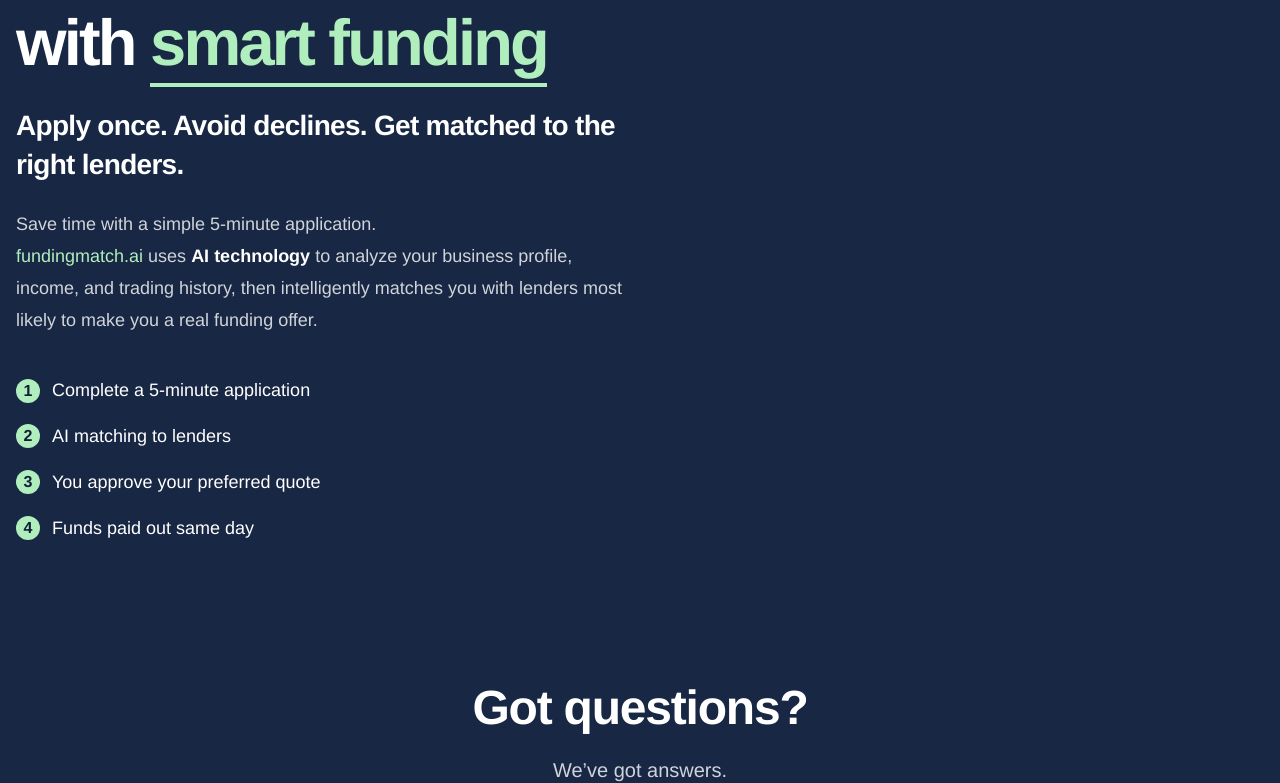
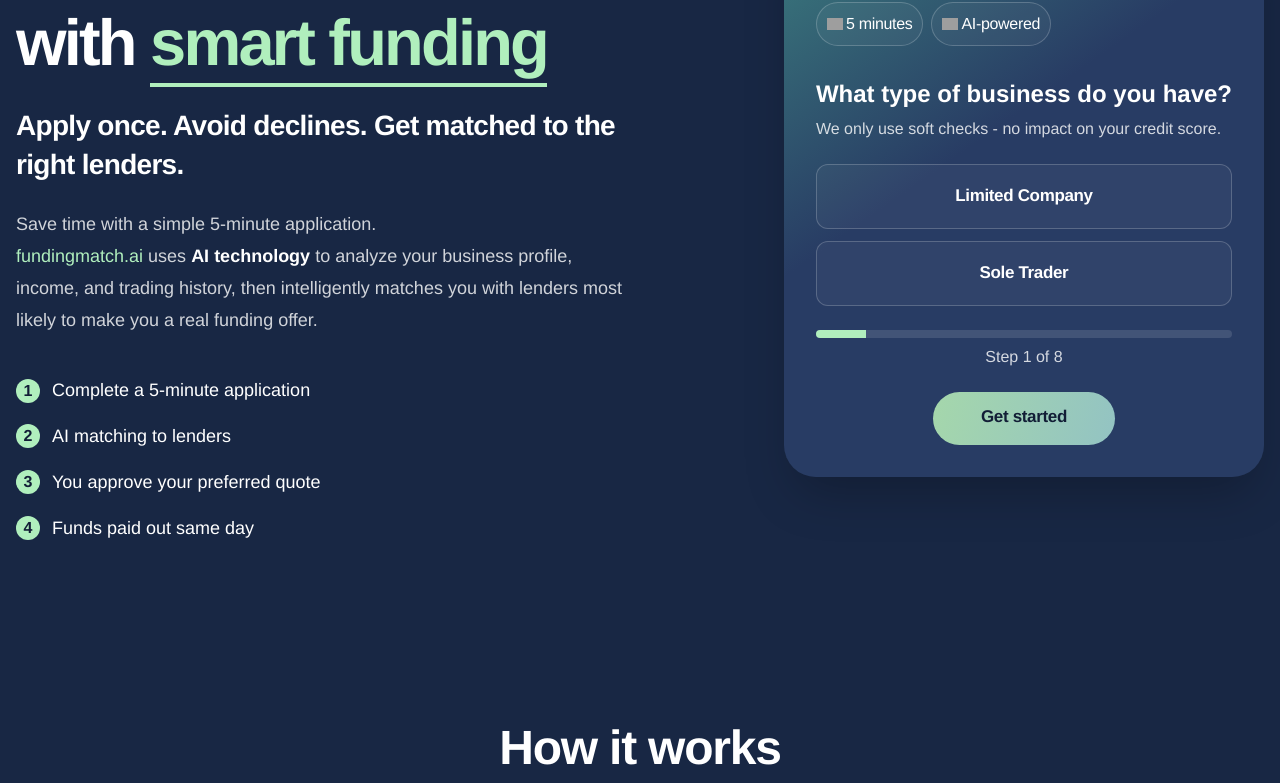
Before and after one commit to HimanshuJ16/fundingmatch, a Next.js app: page / in a window 1280 px wide. Shown: the part 278-1061 px from the top of the page. Built offline with nearby package versions, Linux system fonts and the light colour scheme; grey boxes are pictures that could not be loaded; a web font is replaced by a local one.

Commit message:
first commit

```diff
--- a/src/app/page.tsx
+++ b/src/app/page.tsx
@@ -9,7 +9,7 @@ export default function Home() {
   return (
     <>
       <HeroSection />
-      {/* <HowItWorksSection /> */}
+      <HowItWorksSection />
       <FAQSection />
       <FooterCTA />
     </>
--- a/src/components/HeroSection.tsx
+++ b/src/components/HeroSection.tsx
@@ -84,7 +84,7 @@ export const HeroSection = () => {
         </section>
 
         <div className="w-full lg:w-auto flex justify-center lg:block">
-          {/* <QuickMatchFormSection /> */}
+          <QuickMatchFormSection />
         </div>
       </div>
     </div>
```
